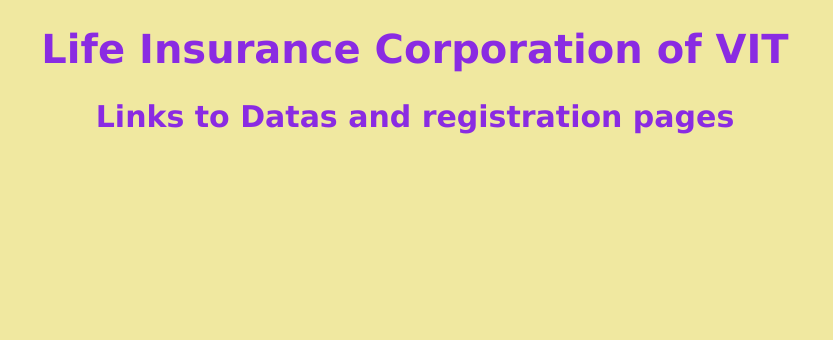
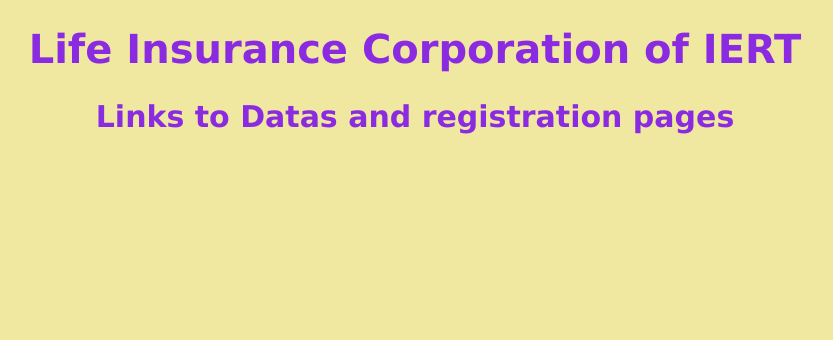
Before and after one commit to kantrajnee88/Insurance_Policy__site, a PHP site: page / in a window 1280 px wide. Shown: the part 214-554 px from the top of the page, without its empty margins (225-1058 px from the left). Run offline with PHP 8.4, Linux system fonts and the light colour scheme.

Commit message:
index.php

```diff
--- a/index.php
+++ b/index.php
@@ -21,7 +21,7 @@
 
 </nav>
 <div class="title">
-<h1><center>Life Insurance Corporation of VIT</center></h1>
+<h1><center>Life Insurance Corporation of IERT</center></h1>
 </div>
 <div class="links">
 <div class="subtitle">
```
